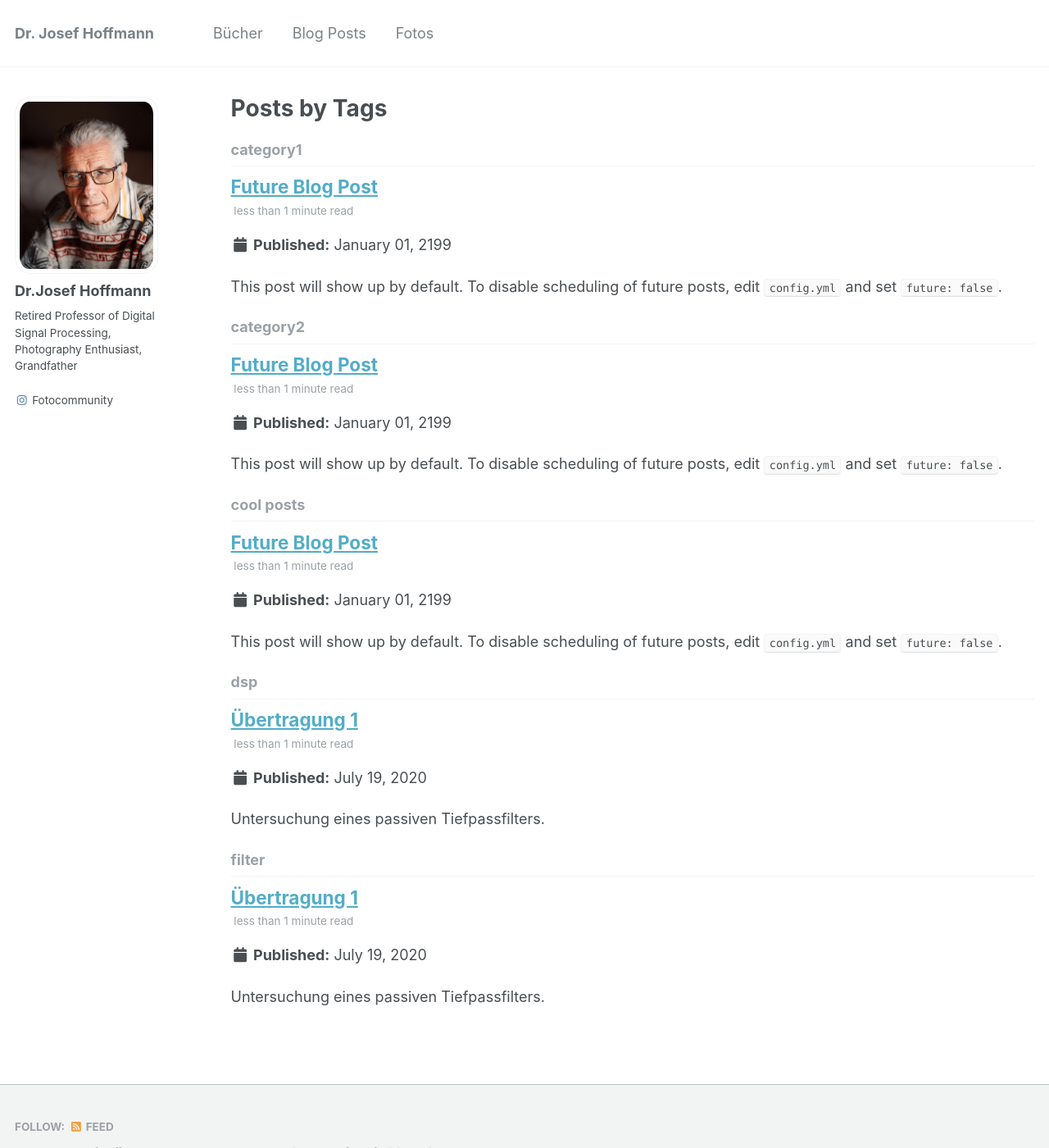
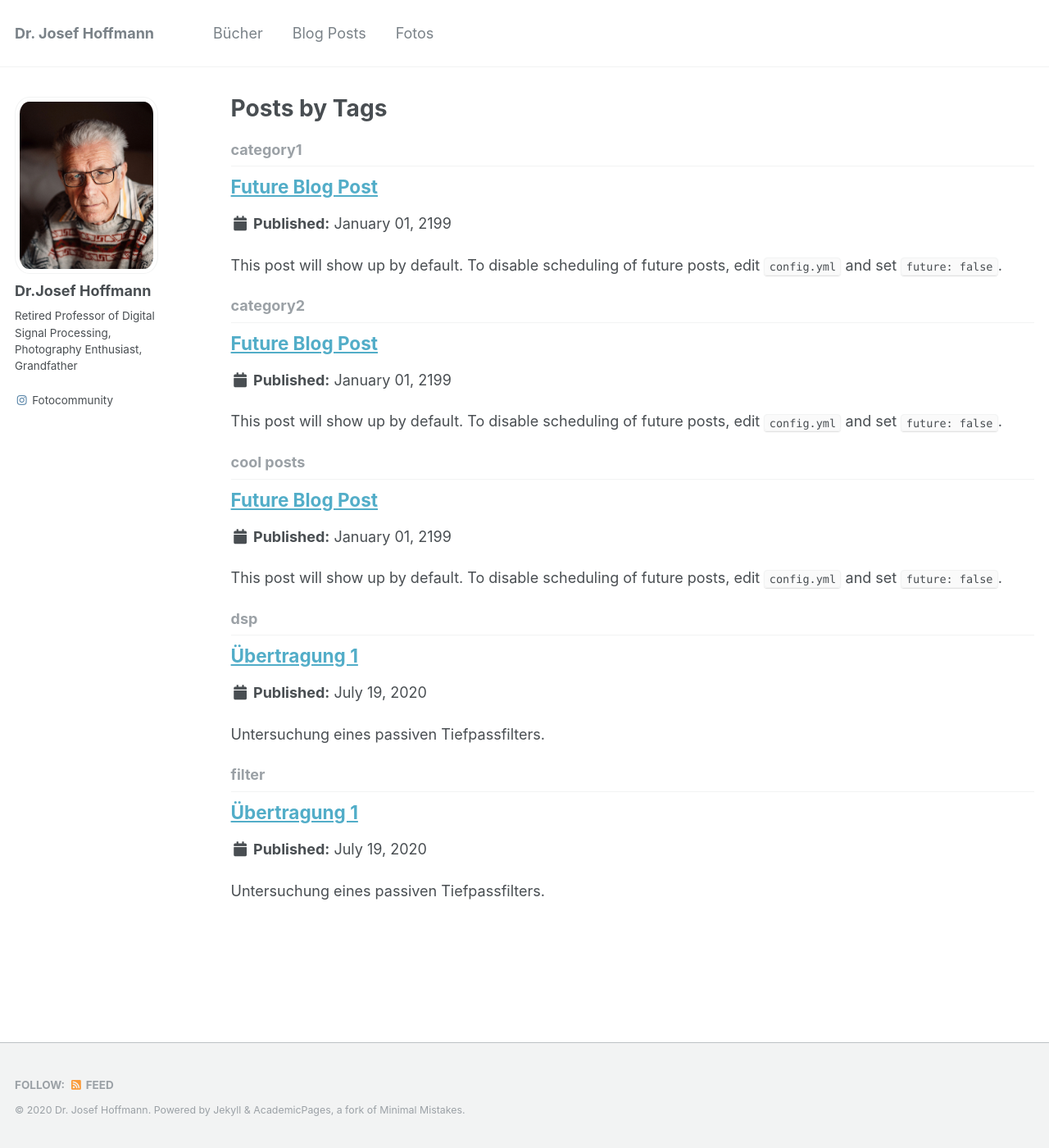
Before and after one commit to uwedeportivo/josef, a Jekyll site: the page built from _pages/tag-archive.html, in a window 1280 px wide and 1400 px high. Shown: the whole window at 82% size. Built offline with Jekyll 4.4.1, drawn with Linux system fonts in a browser that asks for light colours; some of the changed lines change nothing that is shown.

Commit message:
Update _config.yml

```diff
--- a/_config.yml
+++ b/_config.yml
@@ -127,10 +127,6 @@
     values:
       layout: single
       author_profile: true
-      read_time: true
-      comments: true
-      share: true
-      related: true
   # _pages
   - scope:
       path: ""
```
